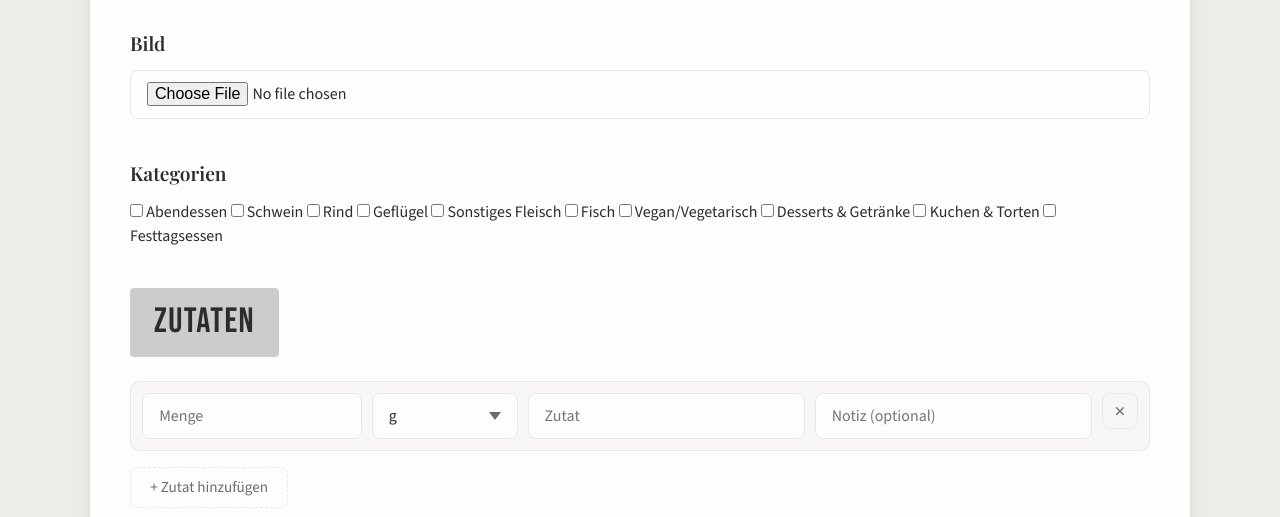
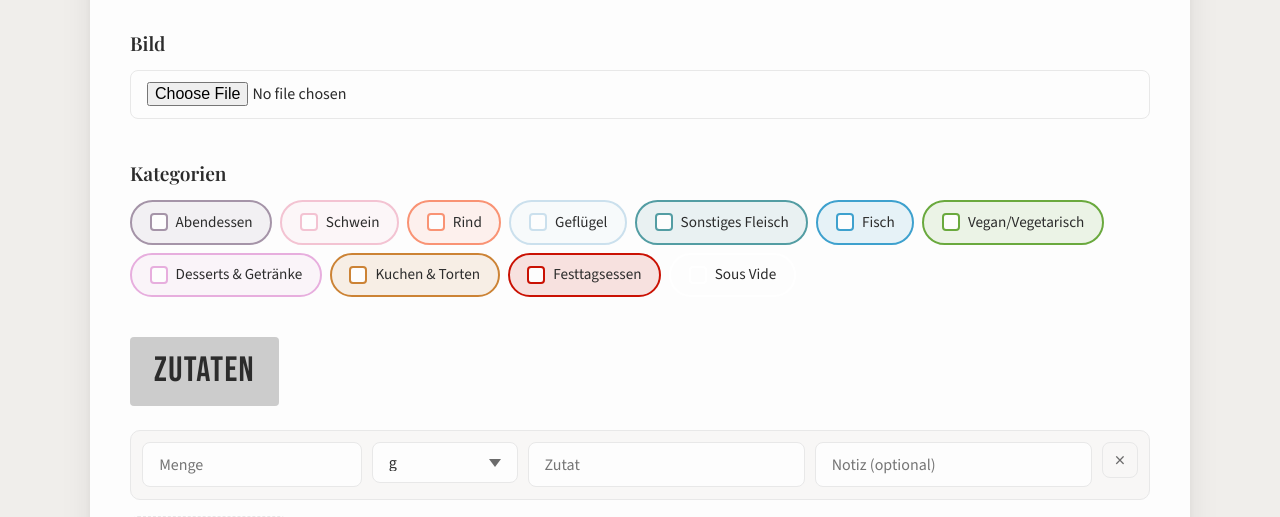
Before and after one commit to DerTBM/rezepte-app, a FastAPI app: page /rezepte/neu in a window 1280 px wide. Shown: the part 376-893 px from the top of the page. Run offline with FastAPI, Linux system fonts and the light colour scheme.

Commit message:
Landing Page angepasst, Sous Vide Comeback, Kategorie-Buttons angepasst

```diff
--- a/app/models.py
+++ b/app/models.py
@@ -65,6 +65,7 @@ KATEGORIEN = [
     Kategorie(name="Desserts & Getränke", farbe="#e7aede"),
     Kategorie(name="Kuchen & Torten", farbe="#cc8335"),
     Kategorie(name="Festtagsessen", farbe="#ca1103"),
+    Kategorie(name="Sous Vide", farbe="#ffffff"),
 ]
 
 # Feste Liste aller verfügbaren Themes.
--- a/static/css/style.css
+++ b/static/css/style.css
@@ -822,6 +822,75 @@ h1, h2, h3, h4 {
     filter: brightness(0.85);
 }
 
+/* Kategorie-Checkboxen im Form als Pillen mit Farb-Akzent */
+.kategorien-checkboxes {
+    display: flex;
+    flex-wrap: wrap;
+    gap: 0.5rem;
+}
+
+.kategorie-checkbox {
+    display: inline-flex;
+    align-items: center;
+    gap: 0.5rem;
+    padding: 0.55rem 1.1rem;
+    border-radius: 999px;
+    background-color: var(--card-bg);
+    border: 2px solid var(--kat-color);
+    cursor: pointer;
+    transition: background-color 0.15s, transform 0.15s, box-shadow 0.15s;
+    font-family: 'Source Sans 3', sans-serif;
+    font-size: 0.95rem;
+    font-weight: 500;
+    user-select: none;
+    /* Subtiler Hintergrund-Tint in Kategorie-Farbe damit man die Farbe auch unausgewählt sieht */
+    background-color: color-mix(in srgb, var(--kat-color) 12%, var(--card-bg));
+}
+
+.kategorie-checkbox:hover {
+    transform: translateY(-1px);
+    box-shadow: 0 4px 12px color-mix(in srgb, var(--kat-color) 30%, transparent);
+}
+
+/* Die echte Checkbox verstecken - wir styling-en das Label drumherum */
+.kategorie-checkbox input[type="checkbox"] {
+    appearance: none;
+    -webkit-appearance: none;
+    width: 18px;
+    height: 18px;
+    margin: 0;
+    border-radius: 4px;
+    border: 2px solid var(--kat-color);
+    background-color: var(--card-bg);
+    cursor: pointer;
+    position: relative;
+    transition: background-color 0.15s;
+}
+
+/* Wenn angekreuzt: Kategorie-Farbe + Häkchen drauf */
+.kategorie-checkbox input[type="checkbox"]:checked {
+    background-color: var(--kat-color);
+    border-color: var(--kat-color);
+}
+
+.kategorie-checkbox input[type="checkbox"]:checked::after {
+    content: "✓";
+    position: absolute;
+    top: 50%;
+    left: 50%;
+    transform: translate(-50%, -50%);
+    color: var(--text-color);
+    font-size: 14px;
+    font-weight: bold;
+    line-height: 1;
+}
+
+/* Wenn das Label-Element eine angekreuzte Box enthält: voller Hintergrund in Kat-Farbe */
+.kategorie-checkbox:has(input:checked) {
+    background-color: var(--kat-color);
+    font-weight: 600;
+}
+
 
 /* ============================================================
    5. RESPONSIVE
```
Also changed, not shown: templates/landing.html (+6 -3 lines), README.md.
